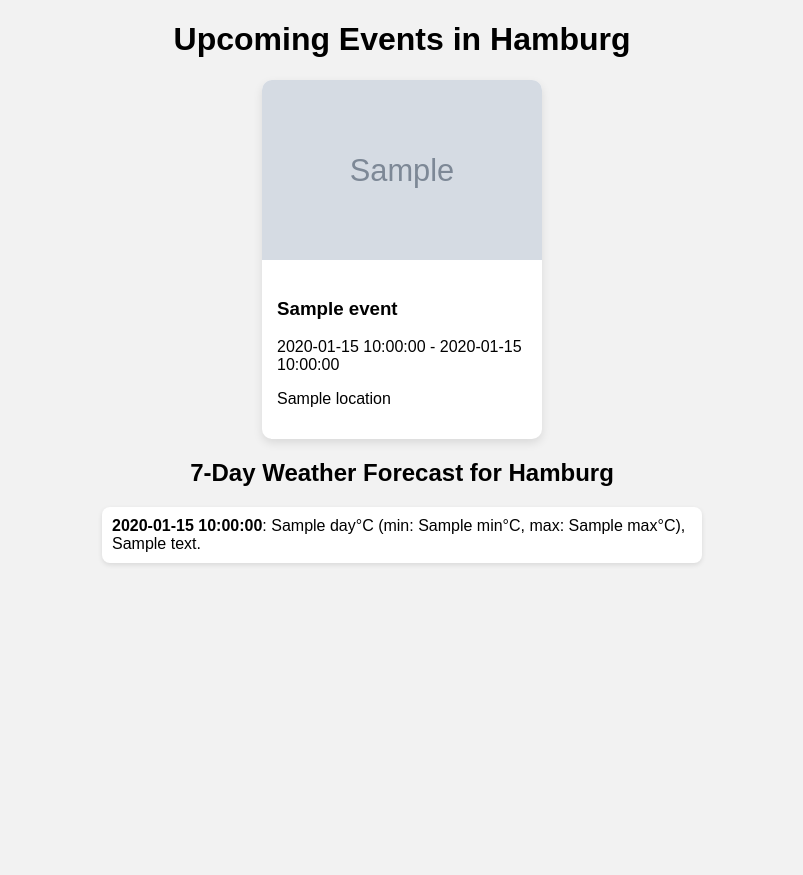
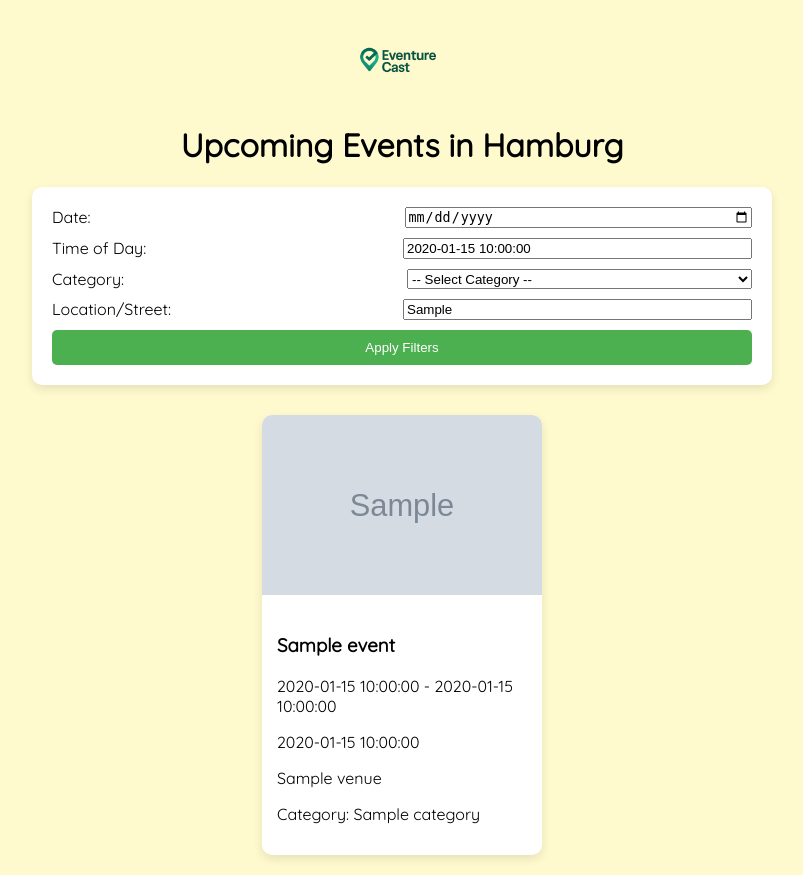
Before and after one commit to lhuliro/EventureCast, a Flask app: template templates/index.html in a window 1280 px wide. Shown: the whole page, without its empty margins (238-1041 px from the left). Before the commit the page ends 565 px from the top, so only its background shows below. Run offline with Flask 3, Linux system fonts and the light colour scheme; the template is opened without the code that fills it: most values are stand-ins (such as "Sample title", 1, 10 or a date in 2020); grey boxes marked "Sample" are stand-in pictures.

Commit message:
My next Nataliia's commit-filtering, logo, new style

```diff
--- a/app.py
+++ b/app.py
@@ -1,6 +1,7 @@
-from flask import Flask, render_template
+from flask import Flask, render_template, request
 import http.client
 import json
+from urllib.parse import urlencode
 
 app = Flask(__name__)
 
@@ -19,23 +20,45 @@ def fetch_hamburg_events():
             formatted_events.append({
                 "title": event.get("titel", ""),
                 "start_date": event.get("datum_iso", ""),
-                "end_date": event.get("datum_iso", ""),  # same as start_date for one-day events
-                "location": "Hamburg",  # static value for now
+                "end_date": event.get("datum_iso", ""),
+                "location": "Hamburg",
                 "venue": event.get("location", ""),
                 "time": event.get("zeit", ""),
                 "category": event.get("kategorie", ""),
                 "id": event.get("id", ""),
-                "image": "https://example.com/default.jpg"  # placeholder image
+                "image": event.get("bild_url", "https://example.com/default.jpg")
             })
         return formatted_events
     except Exception as e:
         print("❌ Error fetching events:", e)
         return []
 
-@app.route("/")
+@app.route("/", methods=["GET"])
 def index():
     events = fetch_hamburg_events()
-    return render_template("index.html", events=events)
+
+    date_filter = request.args.get("date", "").strip()
+    time_filter = request.args.get("time_of_day", "").strip()
+    category_filter = request.args.get("category", "").strip()
+    venue_filter = request.args.get("venue", "").strip()
+
+    def filter_event(event):
+        if date_filter and event["start_date"][:10] != date_filter:
+            return False
+        if time_filter and time_filter.lower() not in event.get("time", "").lower():
+            return False
+        if category_filter and category_filter.lower() not in event.get("category", "").lower():
+            return False
+        if venue_filter and venue_filter.lower() not in event.get("venue", "").lower():
+            return False
+        return True
+
+    filtered_events = [e for e in events if filter_event(e)]
+    categories = sorted(set(e['category'] for e in events if e['category']))
+
+    return render_template("index.html", events=filtered_events, date_filter=date_filter,
+                           time_filter=time_filter, category_filter=category_filter,
+                           venue_filter=venue_filter, categories=categories)
 
 if __name__ == "__main__":
     app.run(debug=True)
--- a/app_nataliia.py
+++ b/app_nataliia.py
@@ -65,13 +65,13 @@ def index():
     events = get_events()
     filtered_events = [
         event for event in events
-        if event.get('location', '').lower() == 'hamburg'
+        if 'hamburg' in event.get('location', '').lower()
         and start_date <= datetime.strptime(event.get('start_date', '1900-01-01'), "%Y-%m-%d").date() <= end_date
     ]
 
     weather = get_weather_forecast()
     print(json.dumps(weather,indent=1))
-    return render_template('index.html', events=filtered_events, weather=weather)
+    return render_template('index.html', events=events_raw, weather=weather)
 
 if __name__ == '__main__':
     app.run(debug=True)
--- a/static/styles.css
+++ b/static/styles.css
@@ -1,11 +1,47 @@
 body {
-    font-family: Arial, sans-serif;
+    font-family: 'Quicksand', sans-serif;
     margin: 20px;
-    background-color: #f2f2f2;
+    background-color: #FFFACD; /* Lemon background */
 }
 
 h1, h2 {
     text-align: center;
+}
+
+header {
+    text-align: center;
+    margin-bottom: 20px;
+}
+
+form {
+    max-width: 700px;
+    margin: 0 auto 30px;
+    padding: 20px;
+    background: white;
+    border-radius: 10px;
+    box-shadow: 0 4px 10px rgba(0,0,0,0.1);
+    display: flex;
+    flex-wrap: wrap;
+    gap: 10px;
+    justify-content: space-between;
+}
+
+form label, form input, form select, form button {
+    flex: 1 1 45%;
+    min-width: 200px;
+}
+
+form button {
+    background-color: #4CAF50;
+    color: white;
+    border: none;
+    padding: 10px;
+    border-radius: 5px;
+    cursor: pointer;
+}
+
+form button:hover {
+    background-color: #45a049;
 }
 
 .events-grid {
--- a/templates/index.html
+++ b/templates/index.html
@@ -4,9 +4,35 @@
     <meta charset="UTF-8">
     <title>EventureCast - Events & Weather in Hamburg</title>
     <link rel="stylesheet" href="{{ url_for('static', filename='styles.css') }}">
+    <link href="https://fonts.googleapis.com/css2?family=Quicksand&display=swap" rel="stylesheet">
 </head>
 <body>
+    <header>
+        <img src="{{ url_for('static', filename='logo.png') }}" alt="EventureCast Logo" height="80">
+    </header>
+
     <h1>Upcoming Events in Hamburg</h1>
+
+    <form method="GET">
+        <label for="date">Date:</label>
+        <input type="date" id="date" name="date" value="{{ date_filter }}">
+
+        <label for="time_of_day">Time of Day:</label>
+        <input type="text" id="time_of_day" name="time_of_day" value="{{ time_filter }}">
+
+        <label for="category">Category:</label>
+        <select id="category" name="category">
+            <option value="">-- Select Category --</option>
+            {% for cat in categories %}
+            <option value="{{ cat }}" {% if category_filter == cat %}selected{% endif %}>{{ cat }}</option>
+            {% endfor %}
+        </select>
+
+        <label for="venue">Location/Street:</label>
+        <input type="text" id="venue" name="venue" value="{{ venue_filter }}">
+
+        <button type="submit">Apply Filters</button>
+    </form>
 
     {% if events %}
     <div class="events-grid">
@@ -18,26 +44,15 @@
             <div class="event-info">
                 <h3>{{ event.title }}</h3>
                 <p>{{ event.start_date }} - {{ event.end_date }}</p>
-                <p>{{ event.location }}</p>
+                <p>{{ event.time if event.time else 'Time not specified' }}</p>
+                <p>{{ event.venue }}</p>
+                <p>Category: {{ event.category }}</p>
             </div>
         </div>
         {% endfor %}
     </div>
     {% else %}
-    <p>No events available in Hamburg for the upcoming week.</p>
-    {% endif %}
-
-    {% if weather %}
-    <h2>7-Day Weather Forecast for Hamburg</h2>
-    <ul class="weather-list">
-        {% for forecast in weather %}
-        <li>
-            <strong>{{ forecast.readable_date }}</strong>:
-            {{ forecast.temp.day }}°C (min: {{ forecast.temp.min }}°C, max: {{ forecast.temp.max }}°C),
-            {{ forecast.weather[0].description }}
-        </li>
-        {% endfor %}
-    </ul>
+    <p>No events available in Hamburg for the selected criteria.</p>
     {% endif %}
 </body>
 </html>
```
Also changed, not shown: static/logo.png (added), 1 other file.
